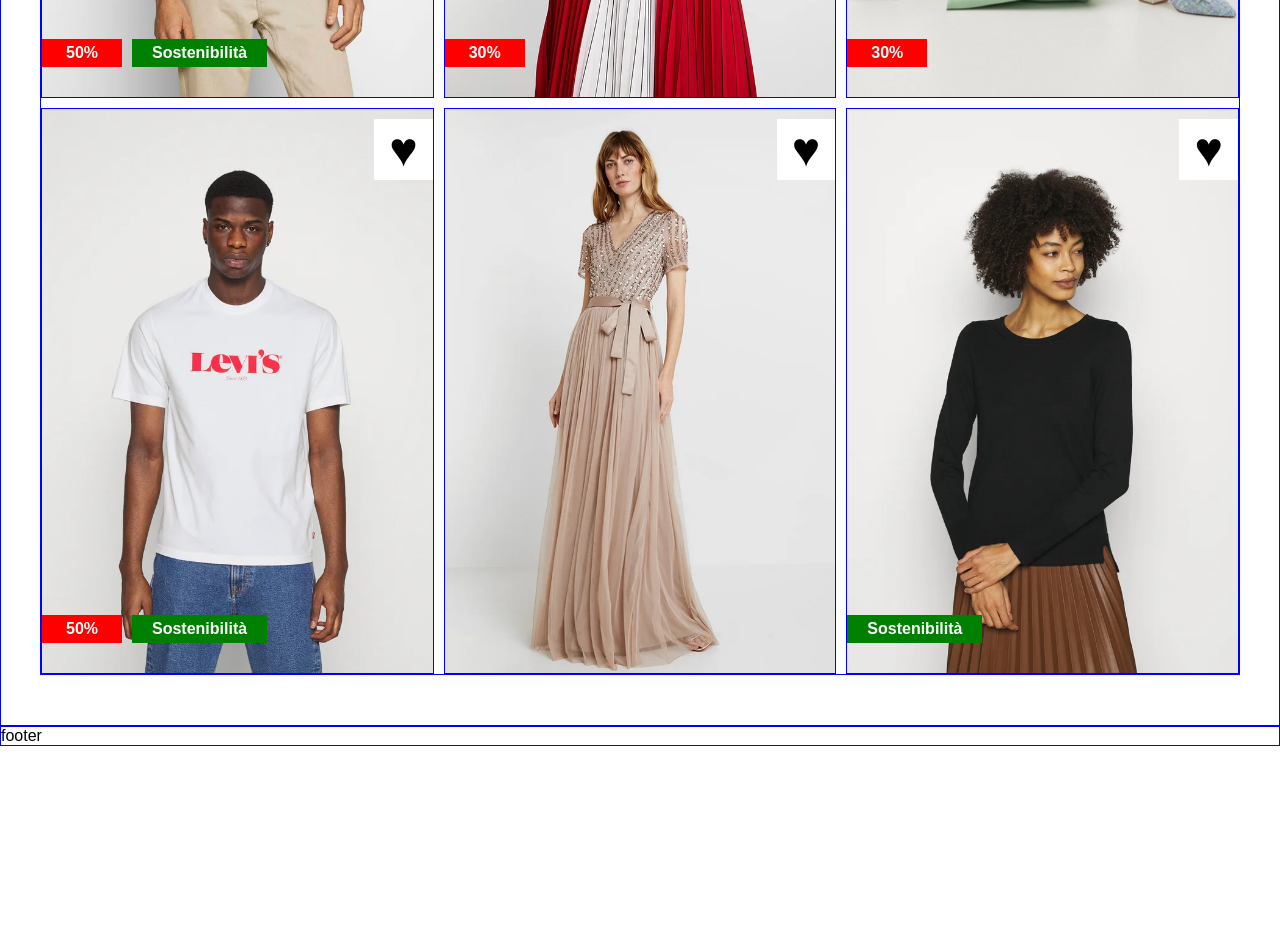
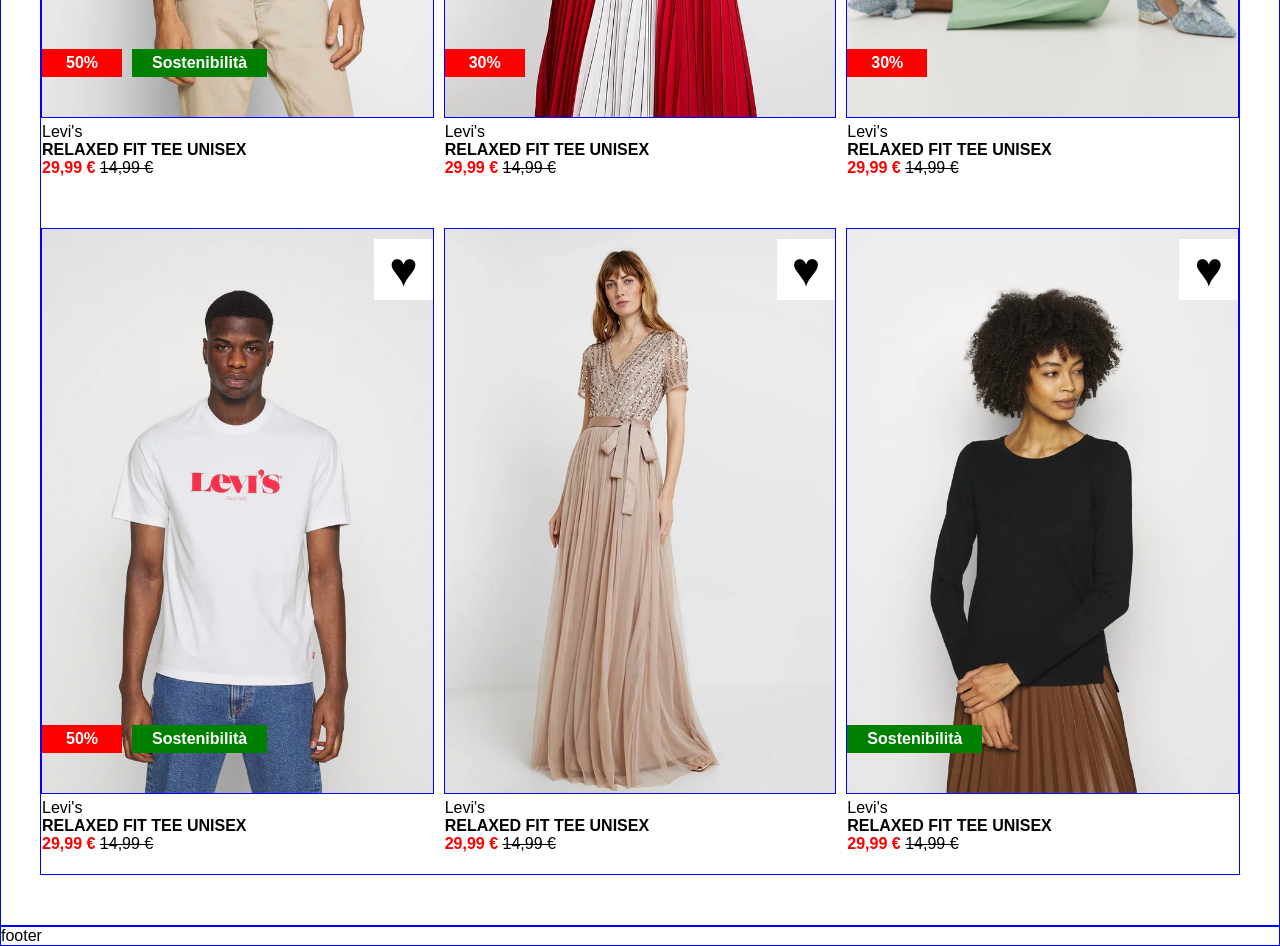
Before and after one commit to Danilo-Mosca/html-css-boolando, a plain HTML site: page index.html in a window 1280 px wide. Shown: the part 600-1546 px from the top of the page. Before the commit the page ends 1346 px from the top, so only its background shows below. Drawn offline with Linux system fonts and the light colour scheme.

Commit message:
main completed

```diff
--- a/css/style.css
+++ b/css/style.css
@@ -128,6 +128,9 @@ e menu destro  del 33,3% circa dei 1200px del suo container padre */
 .product-column {
     position: relative;
     width: calc((100% - 20px) / 3);
+    margin-top: 20px;
+    /* Imposto un margine in basso in modo da far entrare il testo descrittivo */
+    margin-bottom: 80px;
 }
 
 /* Inserisco le immagini in tutto il div in esse contenute con width: 100% */
@@ -153,7 +156,7 @@ e menu destro  del 33,3% circa dei 1200px del suo container padre */
 .discount, .sustainability, .sustainability-without-discount {
     color: white;
     position: absolute;
-    bottom: 30px;
+    bottom: 40px;
     padding: 5px 20px 5px;
     font-weight: 600;
     text-align: center;
@@ -172,3 +175,20 @@ e menu destro  del 33,3% circa dei 1200px del suo container padre */
     background-color: var(--color-green);
     left: 0px;
 }
+.product-description {
+    color: black;
+    position: absolute;
+    bottom: -60px;
+}
+.type-description {
+    font-weight: 700;
+    text-transform: uppercase;
+}
+.price {
+    color: var(--color-red);
+    font-weight: 600;
+}
+.price-discount {
+    color: black;
+    text-decoration: line-through;
+}
--- a/index.html
+++ b/index.html
@@ -41,33 +41,78 @@
                 <div class="hearth">&hearts;</div>
                 <span class="discount">50%</span>
                 <span class="sustainability">Sostenibilità</span>
-                <div class="brand-badge"></div>
-                <p class="product-description"></p>
+
+                <div class="product-description">
+                    <p class="brand-description">Levi's</p>
+                    <p class="type-description">Relaxed fit tee unisex</p>
+                    <span class="price">29,99 €</span>
+                    <span class="price-discount">14,99 €</span>
+                </div>
             </div>
+
             <div class="product-column debug">
                 <img src="img/2.webp" alt="Immagine 2">
                 <div class="hearth">&hearts;</div>
                 <span class="discount">30%</span>
+
+                <div class="product-description">
+                    <p class="brand-description">Levi's</p>
+                    <p class="type-description">Relaxed fit tee unisex</p>
+                    <span class="price">29,99 €</span>
+                    <span class="price-discount">14,99 €</span>
+                </div>
             </div>
+
             <div class="product-column debug">
                 <img src="img/3.webp" alt="Immagine 3">
                 <div class="hearth">&hearts;</div>
                 <span class="discount">30%</span>
+
+                <div class="product-description">
+                    <p class="brand-description">Levi's</p>
+                    <p class="type-description">Relaxed fit tee unisex</p>
+                    <span class="price">29,99 €</span>
+                    <span class="price-discount">14,99 €</span>
+                </div>
             </div>
+
             <div class="product-column debug">
                 <img src="img/4.webp" alt="Immagine 4">
                 <div class="hearth">&hearts;</div>
                 <span class="discount">50%</span>
                 <span class="sustainability">Sostenibilità</span>
+
+                <div class="product-description">
+                    <p class="brand-description">Levi's</p>
+                    <p class="type-description">Relaxed fit tee unisex</p>
+                    <span class="price">29,99 €</span>
+                    <span class="price-discount">14,99 €</span>
+                </div>
             </div>
+
             <div class="product-column debug">
                 <img src="img/5.webp" alt="Immagine 5">
                 <div class="hearth">&hearts;</div>
+
+                <div class="product-description">
+                    <p class="brand-description">Levi's</p>
+                    <p class="type-description">Relaxed fit tee unisex</p>
+                    <span class="price">29,99 €</span>
+                    <span class="price-discount">14,99 €</span>
+                </div>
             </div>
+
             <div class="product-column debug">
                 <img src="img/6.webp" alt="Immagine 6">
                 <div class="hearth">&hearts;</div>
                 <span class="sustainability-without-discount">Sostenibilità</span>
+
+                <div class="product-description">
+                    <p class="brand-description">Levi's</p>
+                    <p class="type-description">Relaxed fit tee unisex</p>
+                    <span class="price">29,99 €</span>
+                    <span class="price-discount">14,99 €</span>
+                </div>
             </div>
         </div>
     </main>
```
